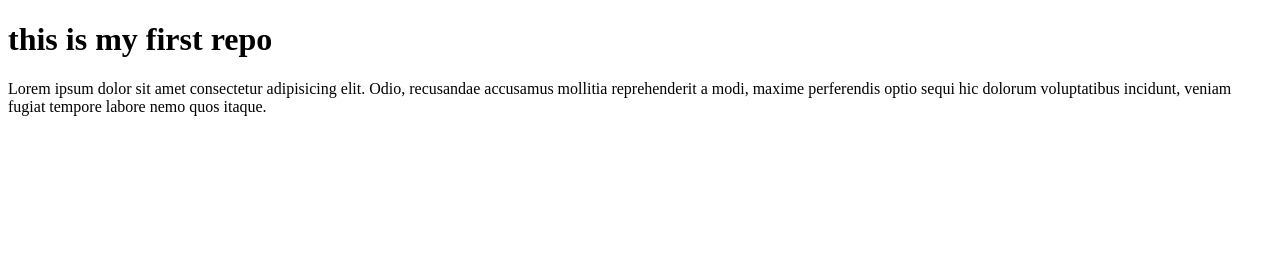
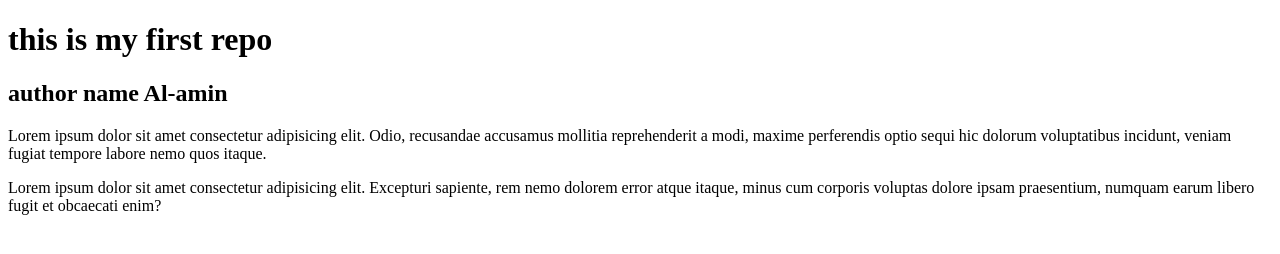
Before and after one commit to umm4me/my-first-repo, a plain HTML site: page index.html in a window 1280 px wide. Drawn offline with Linux system fonts and the light colour scheme.

Commit message:
added a paragraph

```diff
--- a/index.html
+++ b/index.html
@@ -8,8 +8,10 @@
 </head>
 <body>
     <h1>this is my first repo</h1>
+    <h2>author name Al-amin</h2>
     <p>
         Lorem ipsum dolor sit amet consectetur adipisicing elit. Odio, recusandae accusamus mollitia reprehenderit a modi, maxime perferendis optio sequi hic dolorum voluptatibus incidunt, veniam fugiat tempore labore nemo quos itaque.
     </p>
+    <p>Lorem ipsum dolor sit amet consectetur adipisicing elit. Excepturi sapiente, rem nemo dolorem error atque itaque, minus cum corporis voluptas dolore ipsam praesentium, numquam earum libero fugit et obcaecati enim?</p>
 </body>
 </html>
```
